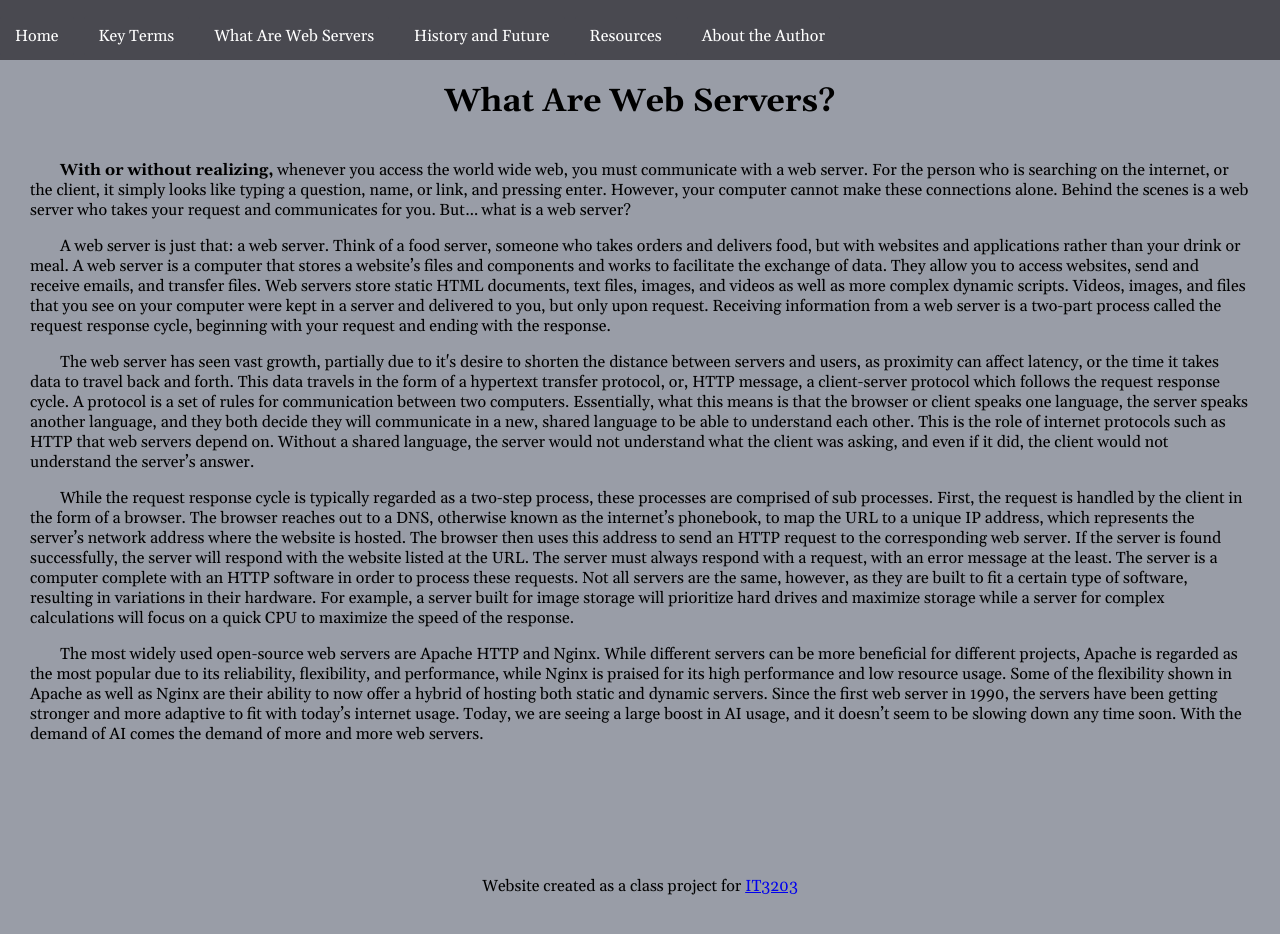
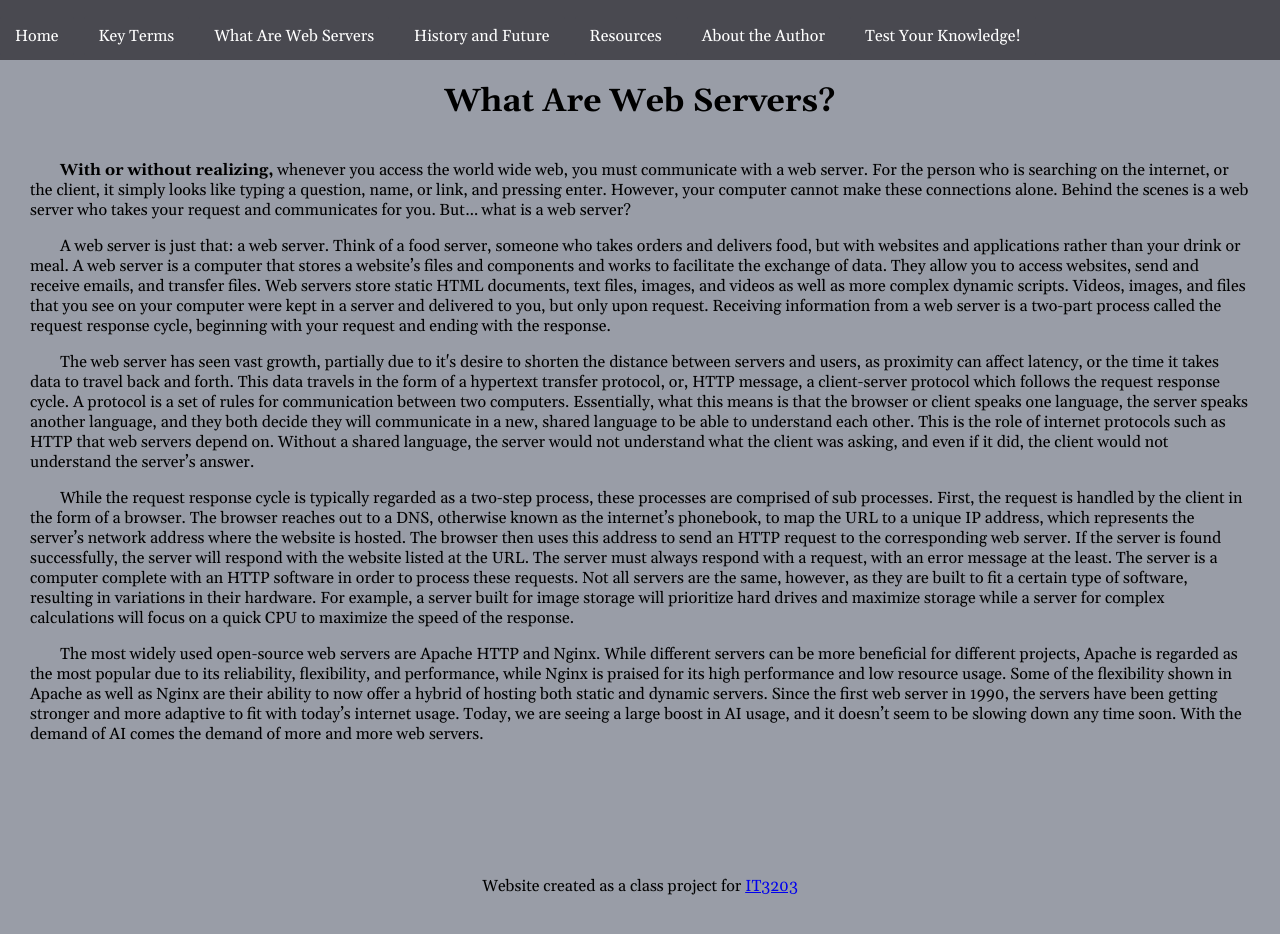
Before and after one commit to ghettinoodles/web-dev-server-site, a plain HTML site: page pages/What_are_web_servers.html in a window 1280 px wide. Drawn offline with nearby package versions, Linux system fonts and the light colour scheme.

Commit message:
Update What_are_web_servers.html

```diff
--- a/pages/What_are_web_servers.html
+++ b/pages/What_are_web_servers.html
@@ -18,6 +18,7 @@
                     <li><a href="History_and_future.html" class="button">History and Future</a></li>
                     <li><a href="Resources.html" class="button">Resources</a></li>
                     <li><a href="About_the_author.html" class="button">About the Author</a></li>
+                    <li><a href="Self_Assessment.html" class="button">Test Your Knowledge!</a></li>
                     </ul>
             </div>
         </nav>
```
